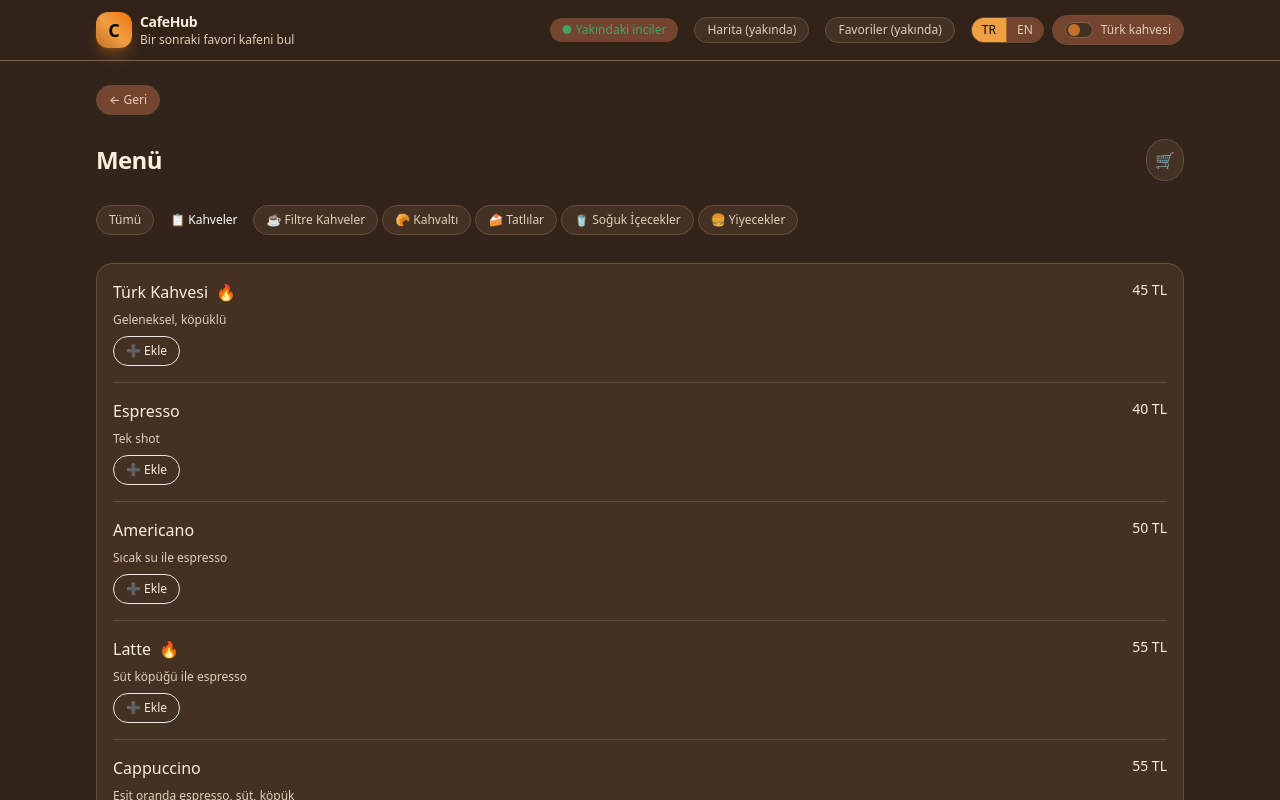
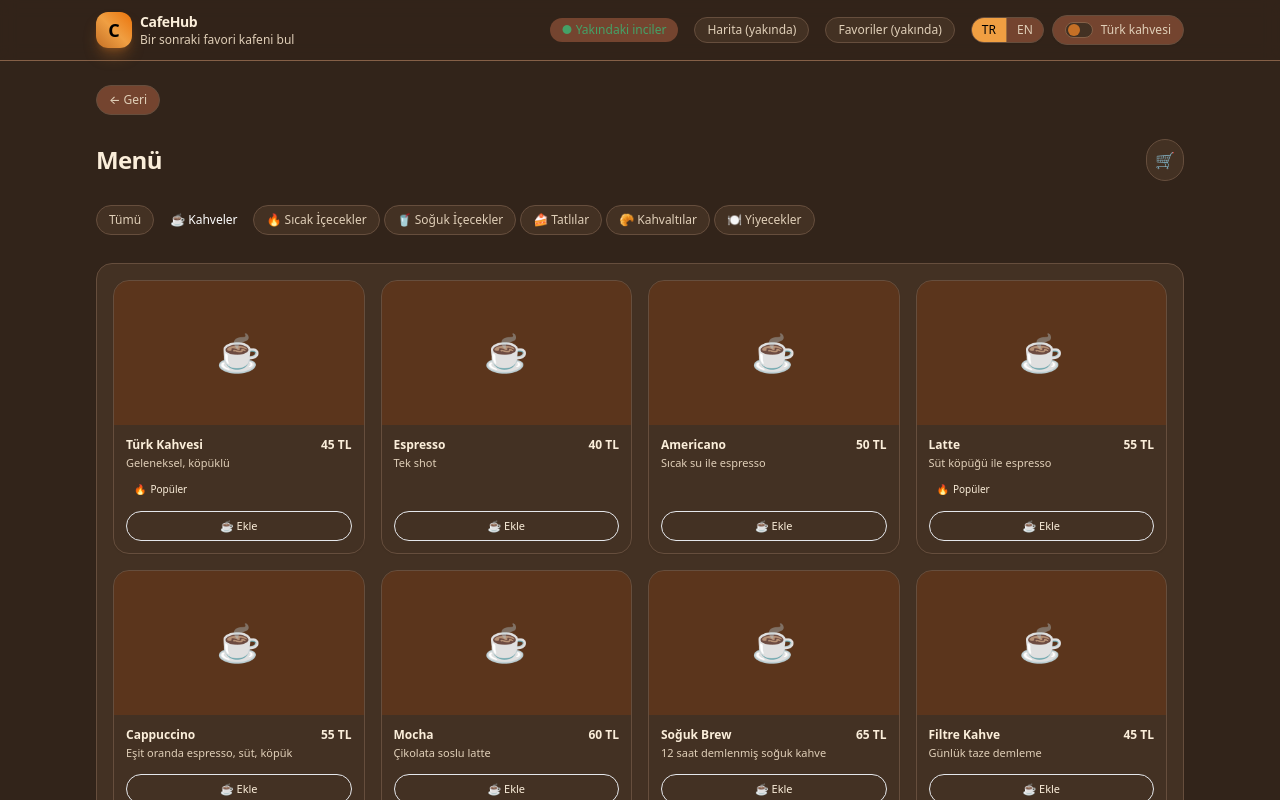
Before and after one commit to gogifemi/cafehub-v1, a React (Vite) app: page /cafe/1/menu in a window 1280 px wide. Shown: the top 800 px of the page. Built offline with nearby package versions, Linux system fonts and the light colour scheme.

Commit message:
Update menu design

```diff
--- a/public/locales/en/common.json
+++ b/public/locales/en/common.json
@@ -129,13 +129,15 @@
   "menu": {
     "title": "Menu",
     "back": "← Back",
-    "all": "All",
-    "coffees": "Coffees",
-    "brews": "Brews",
-    "breakfast": "Breakfast",
-    "desserts": "Desserts",
-    "coldDrinks": "Cold Drinks",
-    "food": "Food",
+    "categories": {
+      "all": "All",
+      "coffees": "Coffees",
+      "hotDrinks": "Hot Drinks",
+      "coldDrinks": "Cold Drinks",
+      "desserts": "Desserts",
+      "breakfast": "Breakfast",
+      "meals": "Meals"
+    },
     "tableNo": "Table No"
   },
   "order": {
--- a/public/locales/tr/common.json
+++ b/public/locales/tr/common.json
@@ -129,13 +129,15 @@
   "menu": {
     "title": "Menü",
     "back": "← Geri",
-    "all": "Tümü",
-    "coffees": "Kahveler",
-    "brews": "Filtre Kahveler",
-    "breakfast": "Kahvaltı",
-    "desserts": "Tatlılar",
-    "coldDrinks": "Soğuk İçecekler",
-    "food": "Yiyecekler",
+    "categories": {
+      "all": "Tümü",
+      "coffees": "Kahveler",
+      "hotDrinks": "Sıcak İçecekler",
+      "coldDrinks": "Soğuk İçecekler",
+      "desserts": "Tatlılar",
+      "breakfast": "Kahvaltılar",
+      "meals": "Yiyecekler"
+    },
     "tableNo": "Masa No"
   },
   "order": {
--- a/src/data/mockMenuItems.ts
+++ b/src/data/mockMenuItems.ts
@@ -5,15 +5,21 @@ export interface MenuItem {
   popular?: boolean;
 }
 
-export type MenuCategoryKey = 'coffees' | 'brews' | 'breakfast' | 'desserts' | 'coldDrinks' | 'food';
+export type MenuCategoryKey =
+  | 'coffees'
+  | 'hotDrinks'
+  | 'coldDrinks'
+  | 'desserts'
+  | 'breakfast'
+  | 'meals';
 
 export const CATEGORY_ORDER: MenuCategoryKey[] = [
   'coffees',
-  'brews',
+  'hotDrinks',
+  'coldDrinks',
+  'desserts',
   'breakfast',
-  'desserts',
-  'coldDrinks',
-  'food'
+  'meals'
 ];
 
 export const menuItems: Record<MenuCategoryKey, MenuItem[]> = {
@@ -27,7 +33,7 @@ export const menuItems: Record<MenuCategoryKey, MenuItem[]> = {
     { name: 'Soğuk Brew', description: '12 saat demlenmiş soğuk kahve', price: 65 },
     { name: 'Filtre Kahve', description: 'Günlük taze demleme', price: 45 }
   ],
-  brews: [
+  hotDrinks: [
     { name: 'Filtre Kahve', description: 'Günlük taze demleme', price: 45 },
     { name: 'V60', description: 'El ile demleme', price: 55 },
     { name: 'Chemex', description: 'Büyük porsiyon', price: 65 },
@@ -56,7 +62,7 @@ export const menuItems: Record<MenuCategoryKey, MenuItem[]> = {
     { name: 'Taze Sıkılmış Portakal Suyu', description: 'Günlük', price: 55 },
     { name: 'Smoothie', description: 'Meyve karışımı', price: 65 }
   ],
-  food: [
+  meals: [
     { name: 'Tost', description: 'Kaşarlı klasik', price: 55 },
     { name: 'Sandviç', description: 'Taze malzemeler', price: 75 },
     { name: 'Salata', description: 'Mevsim yeşillikleri', price: 85 },
--- a/src/pages/CafeMenuPage.tsx
+++ b/src/pages/CafeMenuPage.tsx
@@ -13,12 +13,12 @@ import { useOrder } from '../context/OrderContext';
 import { CartDrawer } from '../components/order/CartDrawer';
 
 const CATEGORY_ICONS: Record<MenuCategoryKey, string> = {
-  coffees: '📋',
-  brews: '☕',
+  coffees: '☕',
+  hotDrinks: '🔥',
+  coldDrinks: '🥤',
+  desserts: '🍰',
   breakfast: '🥐',
-  desserts: '🍰',
-  coldDrinks: '🥤',
-  food: '🍔'
+  meals: '🍽️'
 };
 
 type MenuTab = 'all' | MenuCategoryKey;
@@ -31,6 +31,26 @@ interface TableState {
 
 function getItemId(categoryKey: MenuCategoryKey, name: string): string {
   return `${categoryKey}-${name}`;
+}
+
+function getCardImageStyles(
+  categoryKey: MenuCategoryKey
+): { background: string; emoji: string } {
+  switch (categoryKey) {
+    case 'coffees':
+      return { background: 'bg-amber-800/30', emoji: '☕' };
+    case 'hotDrinks':
+      return { background: 'bg-orange-800/30', emoji: '🫖' };
+    case 'coldDrinks':
+      return { background: 'bg-blue-800/30', emoji: '🥤' };
+    case 'desserts':
+      return { background: 'bg-rose-800/30', emoji: '🍰' };
+    case 'breakfast':
+      return { background: 'bg-yellow-800/30', emoji: '🍳' };
+    case 'meals':
+    default:
+      return { background: 'bg-emerald-800/30', emoji: '🥪' };
+  }
 }
 
 export const CafeMenuPage = () => {
@@ -137,7 +157,7 @@ export const CafeMenuPage = () => {
               : 'border border-border-subtle bg-surface text-text-muted hover:border-coffee-300'
           }`}
         >
-          {t('menu.all')}
+          {t('menu.categories.all')}
         </button>
         {CATEGORY_ORDER.map((key) => (
           <button
@@ -150,74 +170,97 @@ export const CafeMenuPage = () => {
                 : 'border border-border-subtle bg-surface text-text-muted hover:border-coffee-300'
             }`}
           >
-            {CATEGORY_ICONS[key]} {t(`menu.${key}`)}
+            {CATEGORY_ICONS[key]} {t(`menu.categories.${key}`)}
           </button>
         ))}
       </div>
 
-      {/* Menu items */}
-      <div className="rounded-2xl border border-border-subtle bg-surface p-4 shadow-sm">
-        <ul className="space-y-4">
+      {/* Menu items as cards */}
+      <div className="rounded-2xl border border-border-subtle bg-surface p-3 sm:p-4 shadow-sm">
+        <div className="grid grid-cols-2 gap-3 sm:grid-cols-3 sm:gap-4 lg:grid-cols-4">
           {itemsForTab.map((item) => {
             const qty = getQuantity(item.categoryKey, item.name);
             const itemId = getItemId(item.categoryKey, item.name);
+            const { background, emoji } = getCardImageStyles(item.categoryKey);
             return (
-              <li
+              <article
                 key={itemId}
-                className="flex flex-col gap-2 border-b border-border-subtle pb-4 last:border-0 last:pb-0"
+                className="group flex flex-col overflow-hidden rounded-2xl border border-border-subtle bg-bg-soft text-[11px] shadow-sm transition hover:border-coffee-300 hover:shadow-md"
               >
-                <div className="flex items-start justify-between gap-2">
-                  <div className="flex items-center gap-2">
-                    <span className="font-medium text-text">{item.name}</span>
+                {/* Image / visual area */}
+                <div
+                  className={`flex h-36 w-full items-center justify-center ${background}`}
+                >
+                  <span className="text-3xl sm:text-4xl">{emoji}</span>
+                </div>
+
+                {/* Content – previous text-centric design */}
+                <div className="flex flex-1 flex-col gap-2 p-2 sm:p-3">
+                  <div className="flex items-start justify-between gap-1">
+                    <div className="flex-1 space-y-0.5">
+                      <h2 className="truncate text-[11px] font-semibold text-text sm:text-xs">
+                        {item.name}
+                      </h2>
+                      <p className="text-[10px] text-text-muted sm:text-[11px]">
+                        {item.description}
+                      </p>
+                    </div>
+                    <span className="ml-1 shrink-0 text-[11px] font-semibold text-coffee-500 sm:text-xs">
+                      {item.price} TL
+                    </span>
+                  </div>
+
                   {item.popular && (
-                      <span className="text-coffee-500" title="Popular">
-                        🔥
-                      </span>
+                    <div className="inline-flex items-center gap-1 self-start rounded-full bg-coffee-500/10 px-2 py-0.5 text-[10px] font-medium text-coffee-600">
+                      🔥 <span>Popüler</span>
+                    </div>
                   )}
-                  </div>
-                  <span className="shrink-0 text-sm font-medium text-text">{item.price} TL</span>
-                </div>
-                <p className="text-xs text-text-muted">{item.description}</p>
-                <div className="flex items-center justify-between">
+
+                  <div className="mt-auto pt-1">
                     {qty === 0 ? (
                       <button
                         type="button"
                         onClick={() => handleAdd(item, item.categoryKey)}
-                      className="inline-flex items-center gap-1 rounded-full border border-coffee-500 bg-coffee-500/10 px-3 py-1.5 text-xs font-medium text-coffee-600 hover:bg-coffee-500/20"
+                        className="inline-flex w-full items-center justify-center gap-1 rounded-full border border-coffee-500 bg-coffee-500/10 px-3 py-1.5 text-[11px] font-medium text-coffee-600 transition hover:bg-coffee-500/20"
                       >
-                      ➕ {t('order.add')}
+                        ☕ {t('order.add')}
                       </button>
                     ) : (
-                    <div className="flex items-center gap-2">
+                      <div className="flex items-center justify-between gap-1">
+                        <div className="flex items-center gap-1">
                           <button
                             type="button"
                             onClick={() => updateQuantity(itemId, qty - 1)}
-                        className="flex h-8 w-8 items-center justify-center rounded-full border border-border-subtle bg-surface text-text hover:border-coffee-300"
+                            className="flex h-7 w-7 items-center justify-center rounded-full border border-border-subtle bg-surface text-xs text-text transition hover:border-coffee-300"
                           >
                             −
                           </button>
-                      <span className="min-w-[1.5rem] text-center text-sm text-text">{qty}</span>
+                          <span className="min-w-[1.5rem] text-center text-xs text-text">
+                            {qty}
+                          </span>
                           <button
                             type="button"
                             onClick={() => updateQuantity(itemId, qty + 1)}
-                        className="flex h-8 w-8 items-center justify-center rounded-full border border-border-subtle bg-surface text-text hover:border-coffee-300"
+                            className="flex h-7 w-7 items-center justify-center rounded-full border border-border-subtle bg-surface text-xs text-text transition hover:border-coffee-300"
                           >
                             +
                           </button>
+                        </div>
                         <button
                           type="button"
                           onClick={() => removeFromCart(itemId)}
-                        className="ml-1 text-xs text-text-muted hover:text-text"
+                          className="text-[10px] text-text-muted transition hover:text-text"
                         >
                           {t('order.remove')}
                         </button>
                       </div>
                     )}
                   </div>
-              </li>
+                </div>
+              </article>
             );
           })}
-        </ul>
+        </div>
       </div>
 
       <CartDrawer
```
Lines whose indentation alone changed are shown as unchanged.
